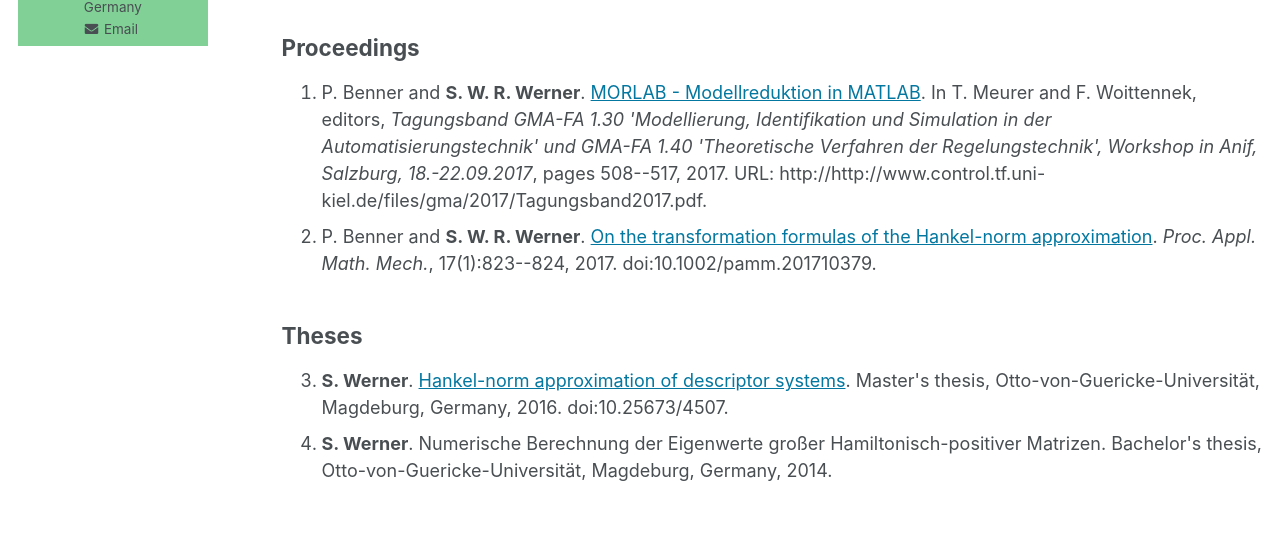
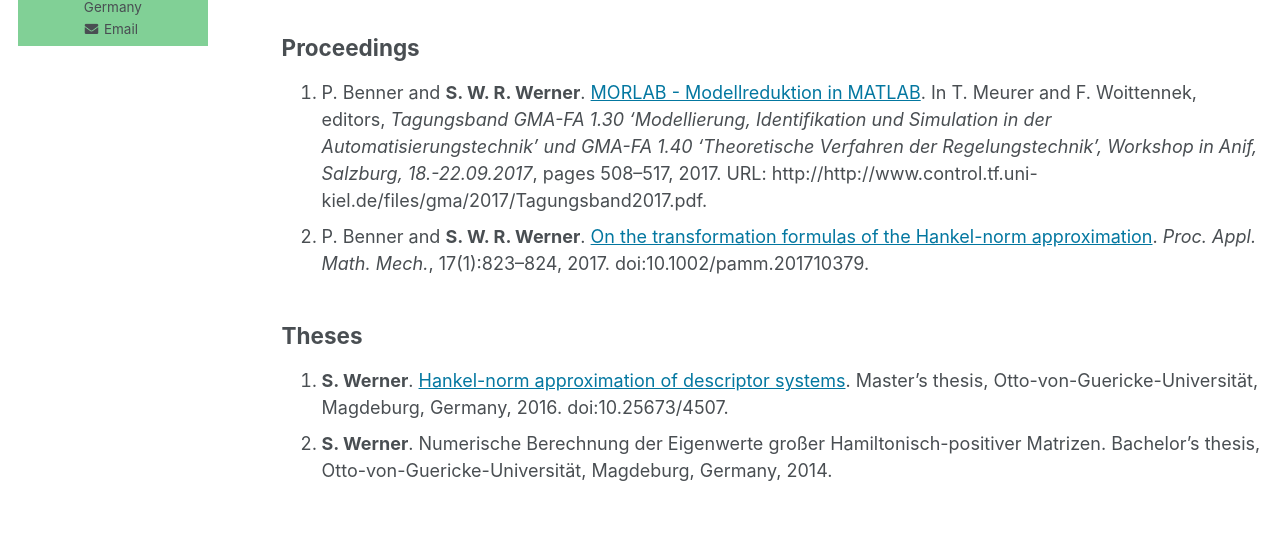
Before and after one commit to ninsteve/ninsteve.github.io, a Jekyll site: the page built from _pages/publications.md, in a window 1280 px wide and 1260 px high. Shown: the part 560-1102 px from the top of the window. Built offline with Jekyll 4.4.1, drawn with Linux system fonts in a browser that asks for light colours; some web fonts are replaced.

Commit message:
Changed back to full MD.

```diff
--- a/_pages/publications.md
+++ b/_pages/publications.md
@@ -21,9 +21,7 @@ and <a href="{{author.orcid}}">ORCID</a> profiles.
 ## <a name="journal"></a>Journal Articles ##
 
 ## <a name="proceedings"></a>Proceedings ##
-<ol start="1">
-  <li>
-    P. Benner and <strong>S. W. R. Werner</strong>. <a target="blank_"
+1.  P. Benner and <strong>S. W. R. Werner</strong>. <a target="blank_"
     href="https://www.control.tf.uni-kiel.de/en/gma-fa-1.40/archiv-1/workshop-2017-fa-1.30">
     MORLAB - Modellreduktion in MATLAB</a>. In T. Meurer and F. Woittennek,
     editors, <i>Tagungsband GMA-FA 1.30 'Modellierung, Identifikation und
@@ -31,26 +29,16 @@ and <a href="{{author.orcid}}">ORCID</a> profiles.
     Verfahren der Regelungstechnik', Workshop in Anif, Salzburg,
     18.-22.09.2017</i>, pages 508--517, 2017. URL:
     http://http://www.control.tf.uni-kiel.de/files/gma/2017/Tagungsband2017.pdf.
-  </li>
-  <li>
-    P. Benner and <strong>S. W. R. Werner</strong>. <a target="blank_"
+1.  P. Benner and <strong>S. W. R. Werner</strong>. <a target="blank_"
     href="https://doi.org/10.1002/pamm.201710379">On the transformation formulas
     of the Hankel-norm approximation</a>. <i>Proc. Appl. Math. Mech.</i>,
     17(1):823--824, 2017. doi:10.1002/pamm.201710379.
-  </li>
-</ol>
 
 ## <a name="theses"></a>Theses ##
-<ol start="3">
-  <li>
-    <strong>S. Werner</strong>. <a target="blank_"
+1.  <strong>S. Werner</strong>. <a target="blank_"
     href="https://doi.org/10.25673/4507">Hankel-norm approximation of descriptor
     systems</a>. Master's thesis, Otto-von-Guericke-Universität, Magdeburg,
     Germany, 2016. doi:10.25673/4507.
-  </li>
-  <li>
-    <strong>S. Werner</strong>. Numerische Berechnung der Eigenwerte großer
+1.  <strong>S. Werner</strong>. Numerische Berechnung der Eigenwerte großer
     Hamiltonisch-positiver Matrizen. Bachelor's thesis,
     Otto-von-Guericke-Universität, Magdeburg, Germany, 2014.
-  </li>
-</ol>
```
